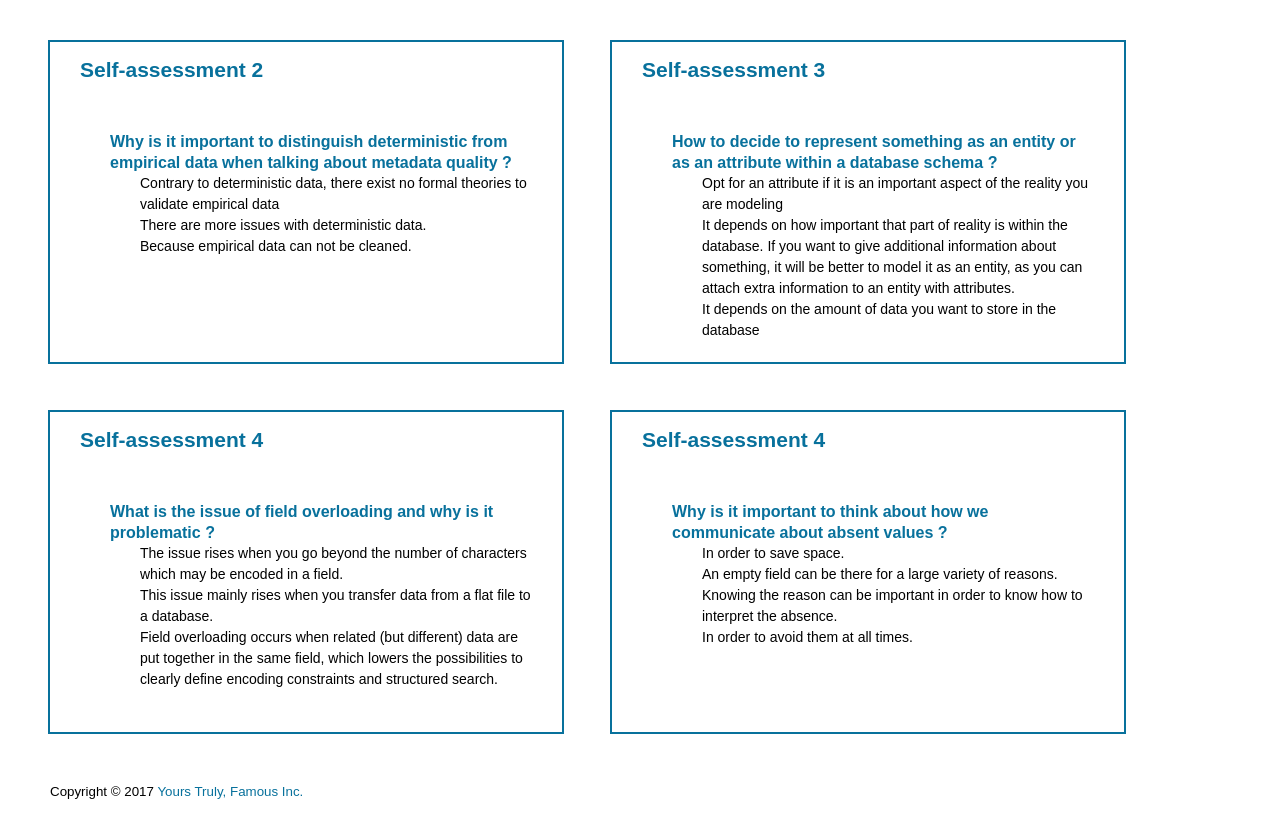
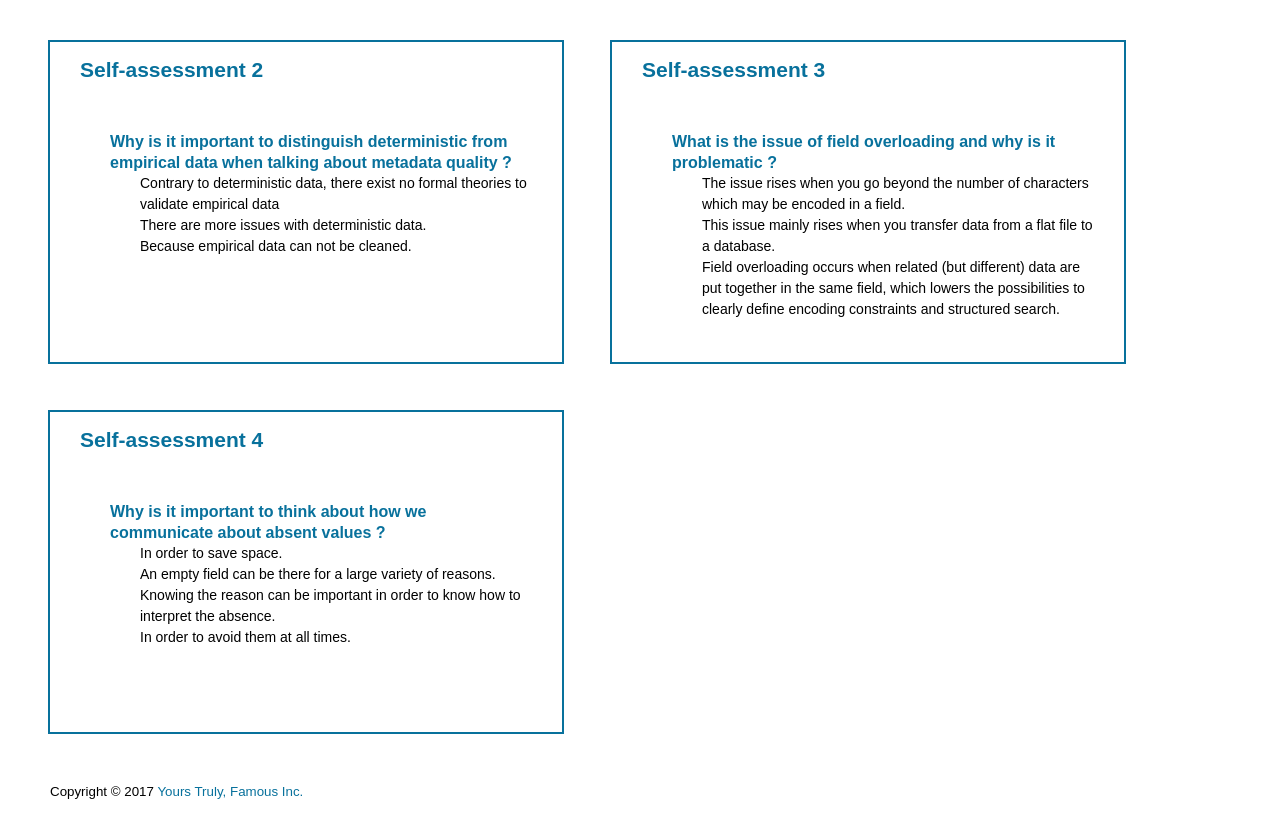
Before and after one commit to FreeYourMetadata/LinkedDataForLibrarians, a website: page data-quality/index.html in a window 1280 px wide. Shown: the part 5800-6627 px from the top of the page. Drawn offline with Linux system fonts and the light colour scheme.

Commit message:
intro final

```diff
--- a/data-quality/index.html
+++ b/data-quality/index.html
@@ -511,30 +511,10 @@
       </li>
     </ul>
       </div>
+
+
       <div class="slide" id="eval3">
     <h2>Self-assessment 3</h2>
-    <ul>
-      <li>How to decide to represent something as an entity or as an
-        attribute within a database schema  ?
-        <ul>
-          <li>Opt for an attribute if it is an important aspect of the reality
-          you are modeling</li>
-          <!-- No! In that case an entity would be a better choice as you then can
-        further document the entity with the help of attributes -->
-          <li>It depends on how important that part of reality is within the
-          database. If you want to give additional information about something,
-        it will be better to model it as an entity, as you can attach extra information
-      to an entity with attributes.</li>
-          <!-- Yes! -->
-          <li>It depends on the amount of data you want to store in the database</li>
-          <!-- No, this is an irrelevant argument -->
-        </ul>
-      </li>
-    </ul>
-      </div>
-
-      <div class="slide" id="eval4">
-    <h2>Self-assessment 4</h2>
     <ul>
       <li>What is the issue of field overloading and why is it problematic ?
         <ul>
```
Also changed, not shown: 1 other file.
